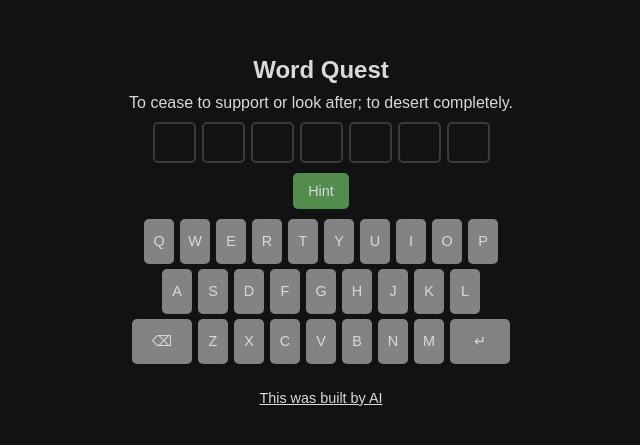
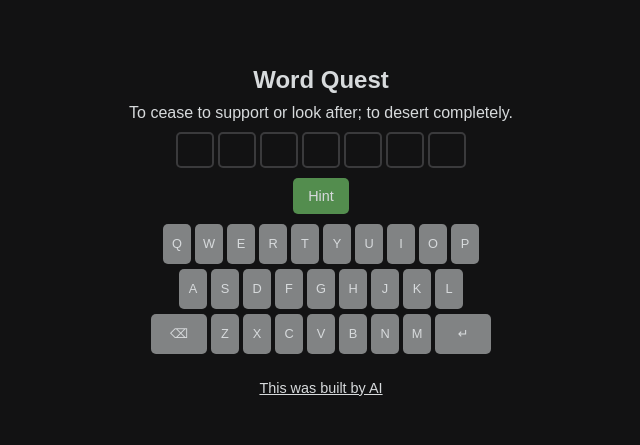
Before and after one commit to octoburke/compound-quest, a plain HTML site: page index.html in a window 1280 px wide. Shown: the part 177-622 px from the top of the page, without its empty margins (319-959 px from the left). Drawn offline with nearby package versions, Linux system fonts and the light colour scheme.

Commit message:
style: update layout and styling for modals and keyboard elements

```diff
--- a/index.html
+++ b/index.html
@@ -43,7 +43,7 @@
         </div>
 
         <div id="about-modal" class="modal" :class="{ show: showAboutModal }">
-            <div class="modal-content">
+            <div class="modal-content" style="text-align: left;">
                 <h2>About This Game</h2>
                 <p>This game was invented and created by AI.</p>
                 <p>
--- a/styles.css
+++ b/styles.css
@@ -35,14 +35,15 @@ h1 {
 #partial-word {
     display: flex;
     justify-content: center;
+    flex-wrap: wrap;
     margin-bottom: 10px;
 }
 
 .letter-input {
-    width: 35px;
-    height: 35px;
-    margin: 0 3px;
-    font-size: 1.2em;
+    width: 30px;
+    height: 30px;
+    margin: 0 2px;
+    font-size: 1em;
     text-align: center;
     border: 2px solid #3a3a3c;
     border-radius: 5px;
@@ -66,23 +67,27 @@ h1 {
     display: flex;
     justify-content: center;
     margin-bottom: 5px;
+    flex-wrap: wrap;
 }
 
 .keyboard-row button {
-    width: 30px;
-    height: 45px;
-    margin: 0 3px;
-    font-size: 0.9em;
+    width: 28px;
+    height: 40px;
+    margin: 0 2px;
+    font-size: 0.8em;
     border: none;
     border-radius: 5px;
     background-color: #818384;
     color: #d7dadc;
     cursor: pointer;
     text-transform: uppercase;
+    display: flex;
+    justify-content: center;
+    align-items: center;
 }
 
 .keyboard-row button.wide {
-    width: 60px;
+    width: 56px;
 }
 
 .keyboard-row button:hover {
@@ -114,7 +119,7 @@ h1 {
     background: #121213;
     padding: 20px;
     border-radius: 10px;
-    text-align: left;
+    text-align: center;
     color: #d7dadc;
     width: 90%;
     max-width: 300px;
```
